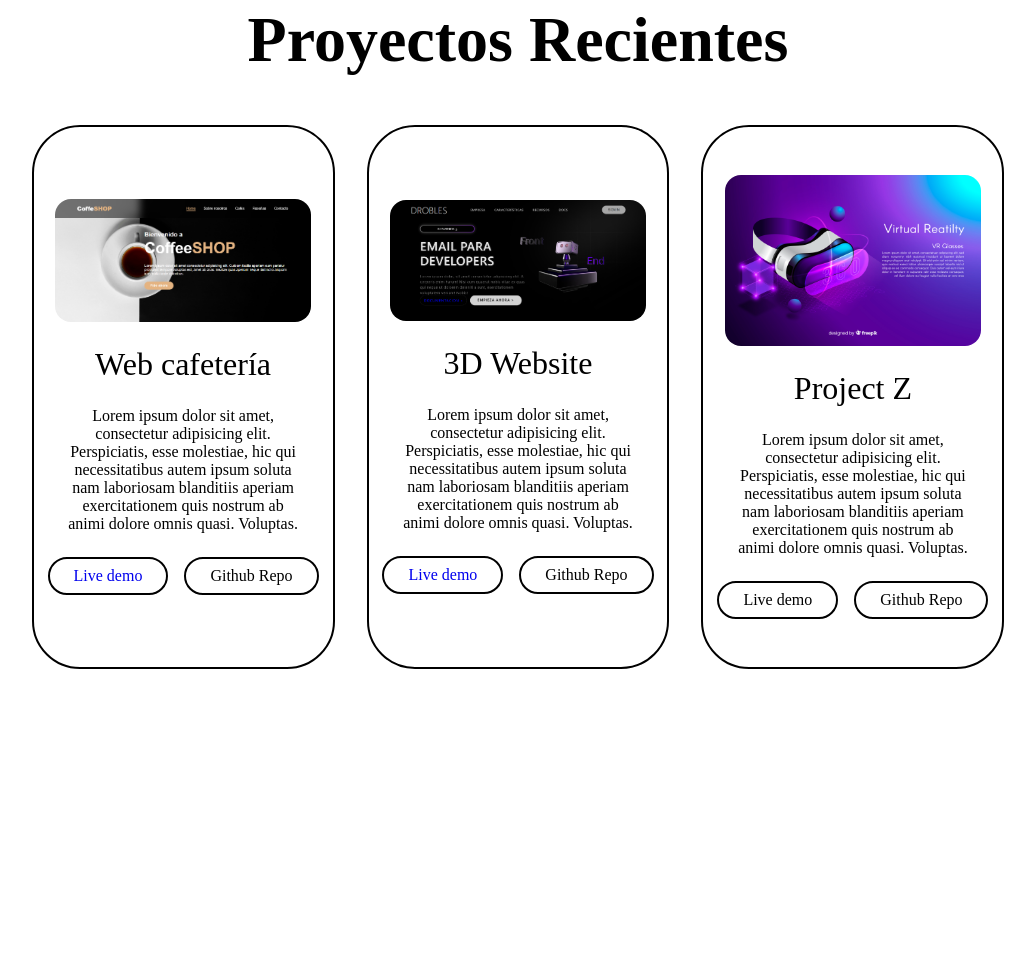
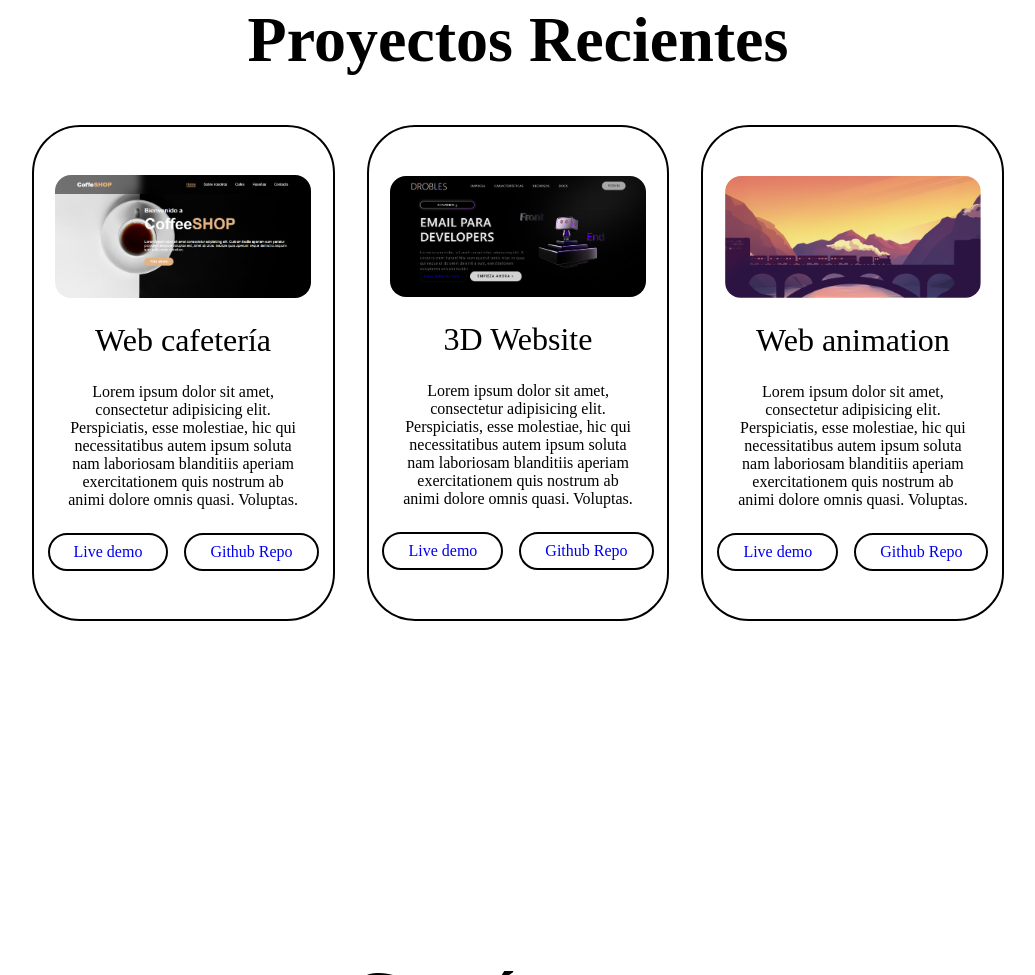
Before and after one commit to Agus1026/web-portfolio, a plain HTML site: page index.html in a window 1280 px wide. Shown: the part 2157-3132 px from the top of the page, without its empty margins (122-1157 px from the left). Drawn offline with Linux system fonts and the light colour scheme.

Commit message:
Index update
Update index changes

```diff
--- a/index.html
+++ b/index.html
@@ -129,10 +129,14 @@
                 ipsum soluta nam laboriosam blanditiis aperiam exercitationem
                 quis nostrum ab animi dolore omnis quasi. Voluptas.</p>
                 <div class="btn-group">
-                    <a href="https://agus1026.github.io/web-cafe/">
+                    <a href="https://agus1026.github.io/web-cafe/"
+                    style="text-decoration:none">
                         <div class="btn">Live demo</div>
                     </a>
-                    <div class="btn">Github Repo</div>
+                    <a href="https://github.com/Agus1026/web-cafe/blob/main/README.md"
+                    style="text-decoration:none">
+                        <div class="btn">Github Repo</div>
+                    </a>
                 </div>
             </div>
 
@@ -144,23 +148,33 @@
                 ipsum soluta nam laboriosam blanditiis aperiam exercitationem
                 quis nostrum ab animi dolore omnis quasi. Voluptas.</p>
                 <div class="btn-group">
-                    <a href="https://agus1026.github.io/3d-website/">
+                    <a href="https://agus1026.github.io/3d-website/"
+                    style="text-decoration:none">
                         <div class="btn">Live demo</div>
                     </a>
-                    <div class="btn">Github Repo</div>
+                    <a href="https://github.com/Agus1026/3d-website/blob/main/README.md"
+                    style="text-decoration:none">
+                        <div class="btn">Github Repo</div>
+                    </a>
                 </div>
             </div>
 
             <div class="project-card">
-                <img src="1096-web3.jpg" alt="">
-                <h3>Project Z</h3>
+                <img src="ejemplo-web-parallax.PNG" alt="">
+                <h3>Web animation</h3>
                 <p>Lorem ipsum dolor sit amet, consectetur adipisicing elit.
                 Perspiciatis, esse molestiae, hic qui necessitatibus autem
                 ipsum soluta nam laboriosam blanditiis aperiam exercitationem
                 quis nostrum ab animi dolore omnis quasi. Voluptas.</p>
                 <div class="btn-group">
-                    <div class="btn">Live demo</div>
-                    <div class="btn">Github Repo</div>
+                    <a href="https://agus1026.github.io/Parallax-website/"
+                    style="text-decoration:none">
+                        <div class="btn">Live demo</div>
+                    </a>
+                    <a href="https://github.com/Agus1026/Parallax-website/blob/main/README.md"
+                    style="text-decoration:none">
+                        <div class="btn">Github Repo</div>
+                    </a>
                 </div>
             </div>
 
```
